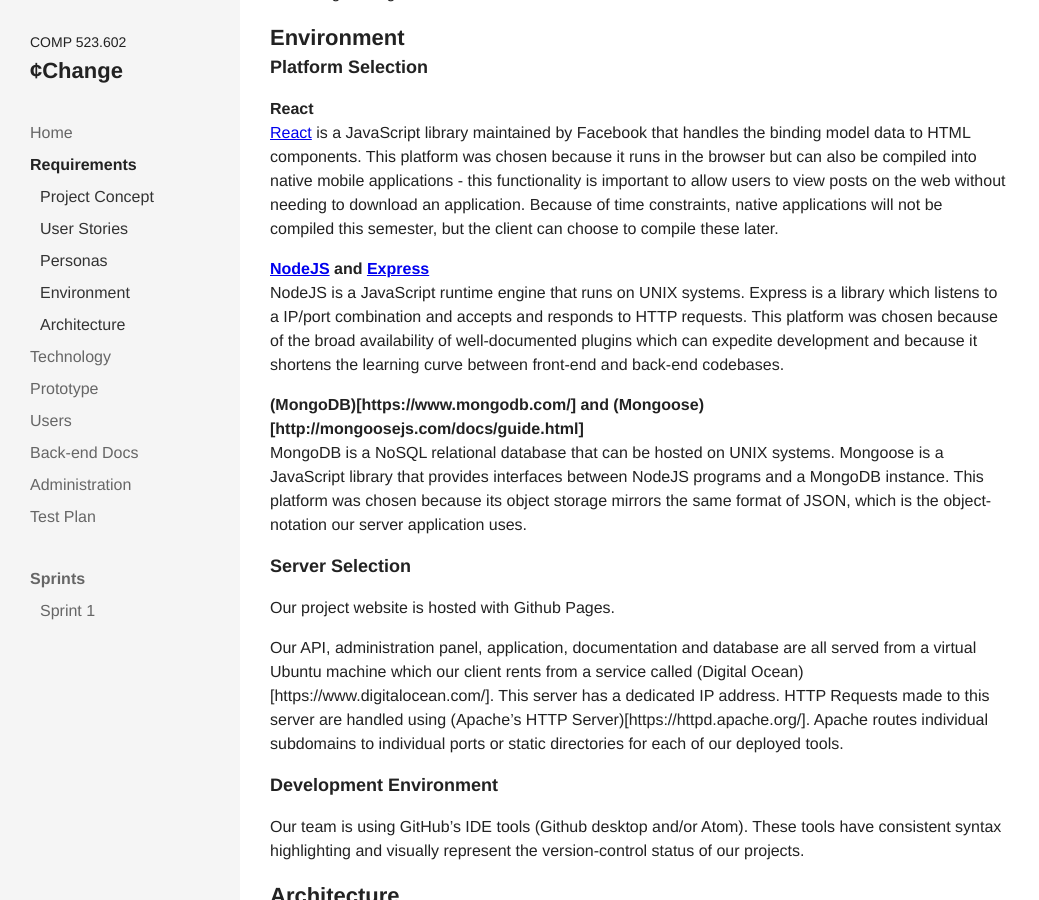
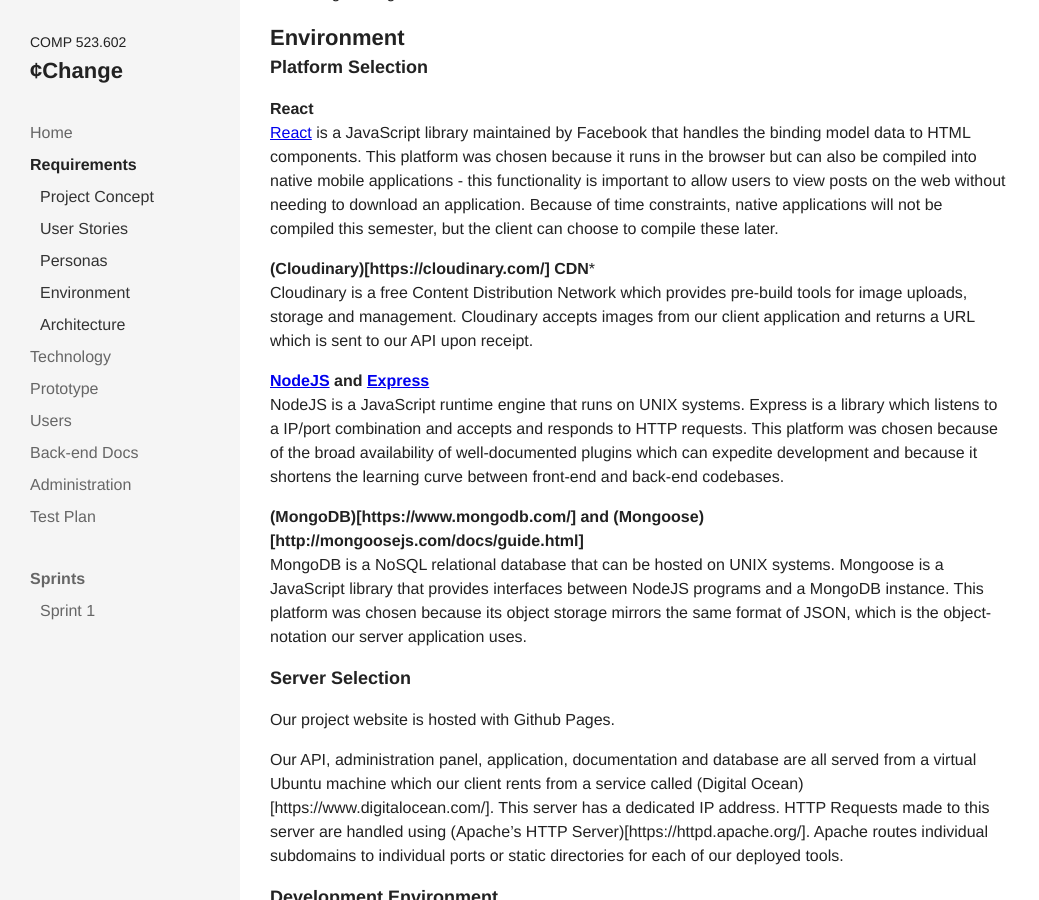
Before and after one commit to comp523-602/cchange-project, a Jekyll site: the page built from requirements.markdown, in a window 1280 px wide and 900 px high, scrolled down 3947 px. Shown: the whole window, without its empty margins (0-1039 px from the left). Built offline with Jekyll 4.4.1, drawn with Linux system fonts in a browser that asks for light colours; nearby versions of some CDN libraries.

Commit message:
Updated Requirements

```diff
--- a/requirements.markdown
+++ b/requirements.markdown
@@ -139,23 +139,28 @@
 
 ### Platform Selection
 
-**React**
+**React**\
 [React](https://reactjs.org/) is a JavaScript library maintained by Facebook that handles the binding model data to HTML components. This platform was chosen because it runs in the browser but can also be compiled into native mobile applications - this functionality is important to allow users to view posts on the web without needing to download an application. Because of time constraints, native applications will not be compiled this semester, but the client can choose to compile these later.
 
-**[NodeJS](https://nodejs.org/en/) and [Express](https://expressjs.com/)**
+**(Cloudinary)\[https://cloudinary.com/\] CDN**\*\
+Cloudinary is a free Content Distribution Network which provides pre-build tools for image uploads, storage and management. Cloudinary accepts images from our client application and returns a URL which is sent to our API upon receipt.
+
+**[NodeJS](https://nodejs.org/en/) and [Express](https://expressjs.com/)**\
 NodeJS is a JavaScript runtime engine that runs on UNIX systems. Express is a library which listens to a IP/port combination and accepts and responds to HTTP requests. This platform was chosen because of the broad availability of well-documented plugins which can expedite development and because it shortens the learning curve between front-end and back-end codebases.
 
-**(MongoDB)[https://www.mongodb.com/] and (Mongoose)[http://mongoosejs.com/docs/guide.html]**
+**(MongoDB)\[https://www.mongodb.com/\] and (Mongoose)\[http://mongoosejs.com/docs/guide.html\]**\
 MongoDB is a NoSQL relational database that can be hosted on UNIX systems. Mongoose is a JavaScript library that provides interfaces between NodeJS programs and a MongoDB instance. This platform was chosen because its object storage mirrors the same format of JSON, which is the object-notation our server application uses.
 
 ### Server Selection
 
 Our project website is hosted with Github Pages.
 
-Our API, administration panel, application, documentation and database are all served from a virtual Ubuntu machine which our client rents from a service called (Digital Ocean)[https://www.digitalocean.com/]. This server has a dedicated IP address. HTTP Requests made to this server are handled using (Apache's HTTP Server)[https://httpd.apache.org/]. Apache routes individual subdomains to individual ports or static directories for each of our deployed tools.
+Our API, administration panel, application, documentation and database are all served from a virtual Ubuntu machine which our client rents from a service called (Digital Ocean)\[https://www.digitalocean.com/\]. This server has a dedicated IP address. HTTP Requests made to this server are handled using (Apache's HTTP Server)\[https://httpd.apache.org/\]. Apache routes individual subdomains to individual ports or static directories for each of our deployed tools.
 
 ### Development Environment
 
 Our team is using GitHub's IDE tools (Github desktop and/or Atom). These tools have consistent syntax highlighting and visually represent the version-control status of our projects.
 
 ## Architecture
+
+![IMG_0308.jpg](/uploads/IMG_0308.jpg)
```
